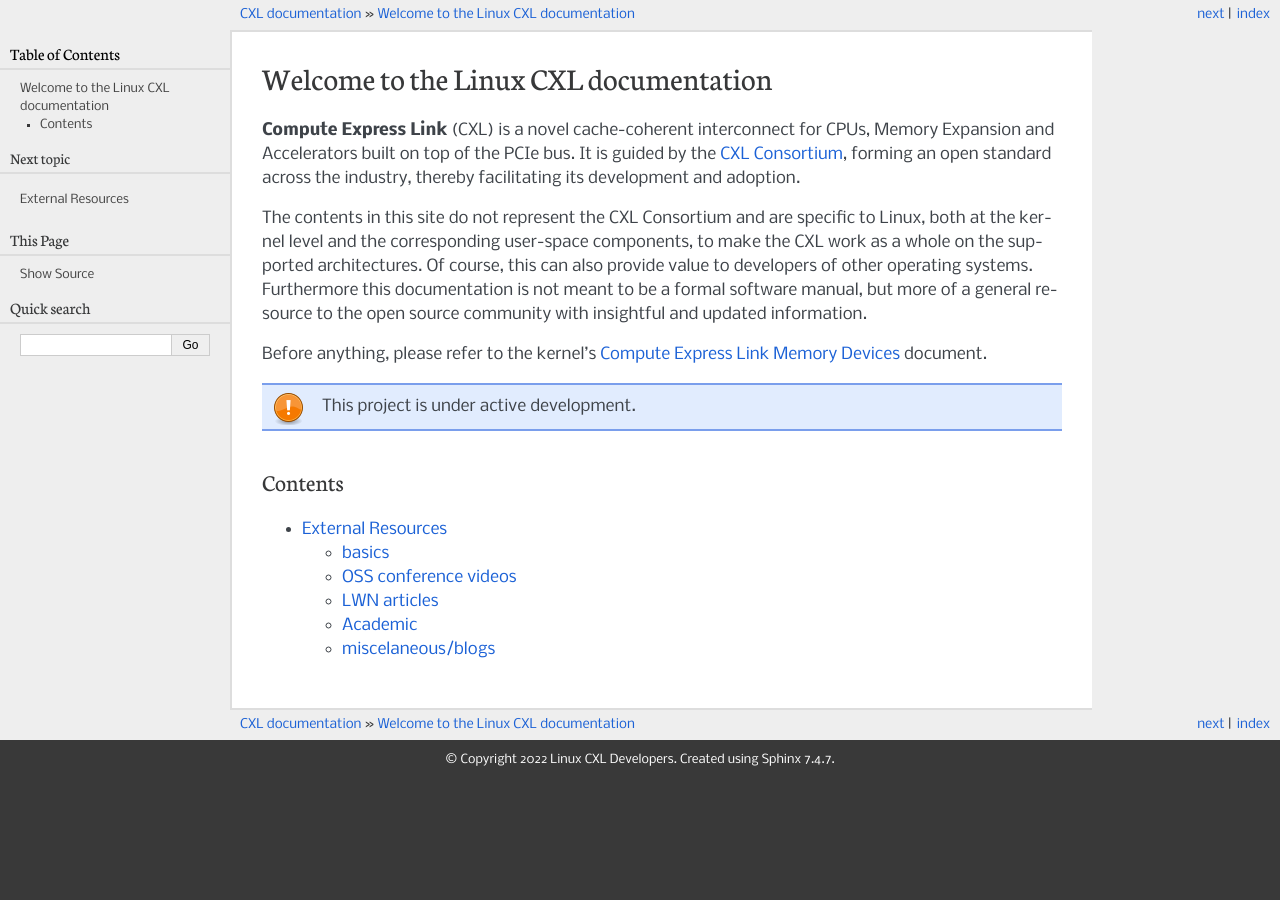
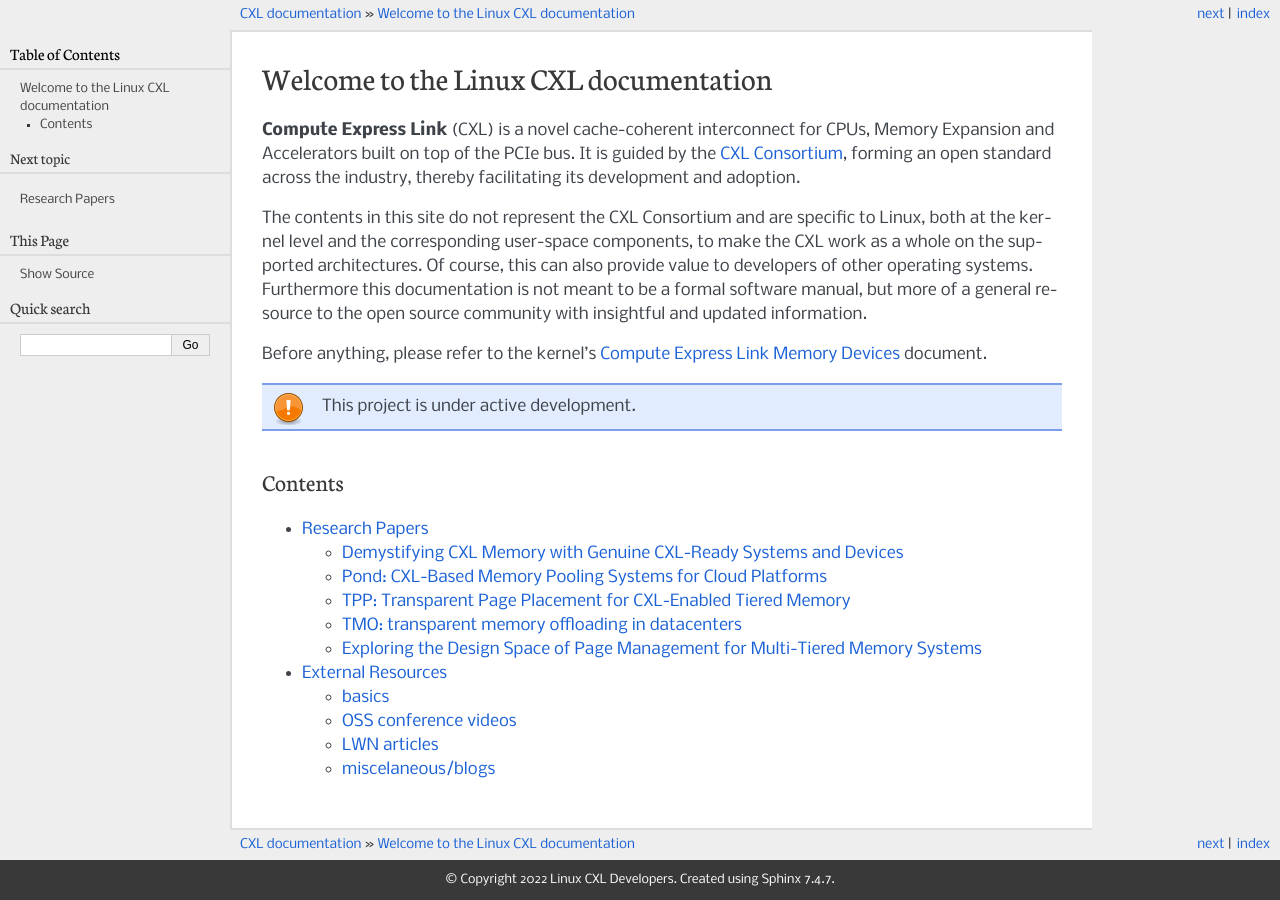
Before and after one commit to computexpresslink/cxl-rtd, a Sphinx documentation site: the page built from docs/source/index.rst, in a window 1280 px wide. Built offline with Sphinx 7.4.7, drawn with Linux system fonts in a browser that asks for light colours; some of the changed lines change nothing that is shown.

Commit message:
Add a research section
Acts like an (incomplete) list of relevant academic work.

Signed-off-by: Davidlohr Bueso <dave@stgolabs.net>

```diff
--- a/docs/source/index.rst
+++ b/docs/source/index.rst
@@ -17,4 +17,5 @@ Contents
 .. toctree::
    :maxdepth: 2
 
+   research
    resources
--- /dev/null
+++ b/docs/source/research.rst
@@ -0,0 +1,74 @@
+###############
+Research Papers
+###############
+
+Most of the below are geared towards research in both industry (hyperscalers)
+and academia around how to make the best use of CXL memory and the new shift
+in memory hierarchy paradigms with tiering and heterogeneous systems becoming
+increasingly more relevant.
+
+*************************************************************************************************************
+`Demystifying CXL Memory with Genuine CXL-Ready Systems and Devices <https://arxiv.org/pdf/2303.15375.pdf>`_
+*************************************************************************************************************
+March 2023
+
+TODO (key observations)
+
+****************************************************************************************************
+`Pond: CXL-Based Memory Pooling Systems for Cloud Platforms <https://arxiv.org/pdf/2303.15375.pdf>`_
+****************************************************************************************************
+October 2022
+
+TODO (key observations)
+
+*******************************************************************************************************
+`TPP: Transparent Page Placement for CXL-Enabled Tiered Memory <https://arxiv.org/pdf/2206.02878.pdf>`_
+*******************************************************************************************************
+June 2022 - `kernel discussion/patches <https://lwn.net/Articles/876993/>`_
+
+TODO (key observations)
+
+*****************************************************************************************************
+`TMO: transparent memory offloading in datacenters <https://dl.acm.org/doi/10.1145/3503222.3507731>`_
+*****************************************************************************************************
+ASPLOS22, Febuary 2022.
+
+FB notices that there is a lot of over provisioning of DRAM.
+Applications use a lot of virtual memory that is backed by DRAM but
+significant amounts of the VM are not used often. Facebook found ways
+to identify these pages and then swapped them onto an SSD proactively.
+They also modified page reclaim (which does page cache writeback and
+swapping) to favor swapping when using a SSD. They are interested in
+CXL since they could potentially move colder memory to the CXL device.
+
+First the novelty of the approach; PSI better captures the semantics
+about how much a workload is affected by resource shortage, in this
+case fast memory - this goes beyond the pages and numa distance
+currently heavily used in the kernel. And it leverages memory cgroups
+(something used a lot by big tech companies) for introducing proactive
+reclaim from userspace and offload cold pages to a slower tier,
+instead of relying on hitting memory pressure for the migration. I
+also see this benefiting cases of memory pressure because the LRU list
+will be better because of any previous proactive reclaim.
+
+Secondly, TMO is being used as a flagship example for changing
+upstream Linux kernel reclaim semantics (kswapd and direct reclaim).
+The memcg reclaim effort from above is ready for upstream, at least
+the beginning conceptual layout: [PATCH resend] memcg: introduce
+per-memcg reclaim interface - Yosry Ahmed (kernel.org). These are the
+early stages and open the door for maturing memory tiering in Linux.
+This is particularly important because while currently the kernel
+mostly thinks about only one slower memory tier (pmem), but CXL will
+soon add more complexity to this, with multiple tiers of memory. For
+example, some things that still need to be defined (and are being
+defined):
+
+
+TODO (key observations)
+
+*****************************************************************************************************************************************************
+`Exploring the Design Space of Page Management for Multi-Tiered Memory Systems <https://www.usenix.org/conference/atc21/presentation/kim-jonghyeon>`_
+*****************************************************************************************************************************************************
+USENIX ATC21, July 2021.
+
+TODO (key observations)
--- a/docs/source/resources.rst
+++ b/docs/source/resources.rst
@@ -32,10 +32,6 @@ LWN articles
 
 `CXL 2: Pooling, sharing, and I/O-memory resources (May 2022) <https://lwn.net/Articles/894626/>`_
 
-Academic
---------
-`Demystifying CXL Memory with Genuine CXL-Ready Systems and Devices (March 2023) <https://arxiv.org/abs/2303.15375/>`_
-
 
 miscelaneous/blogs
 ------------------
```
